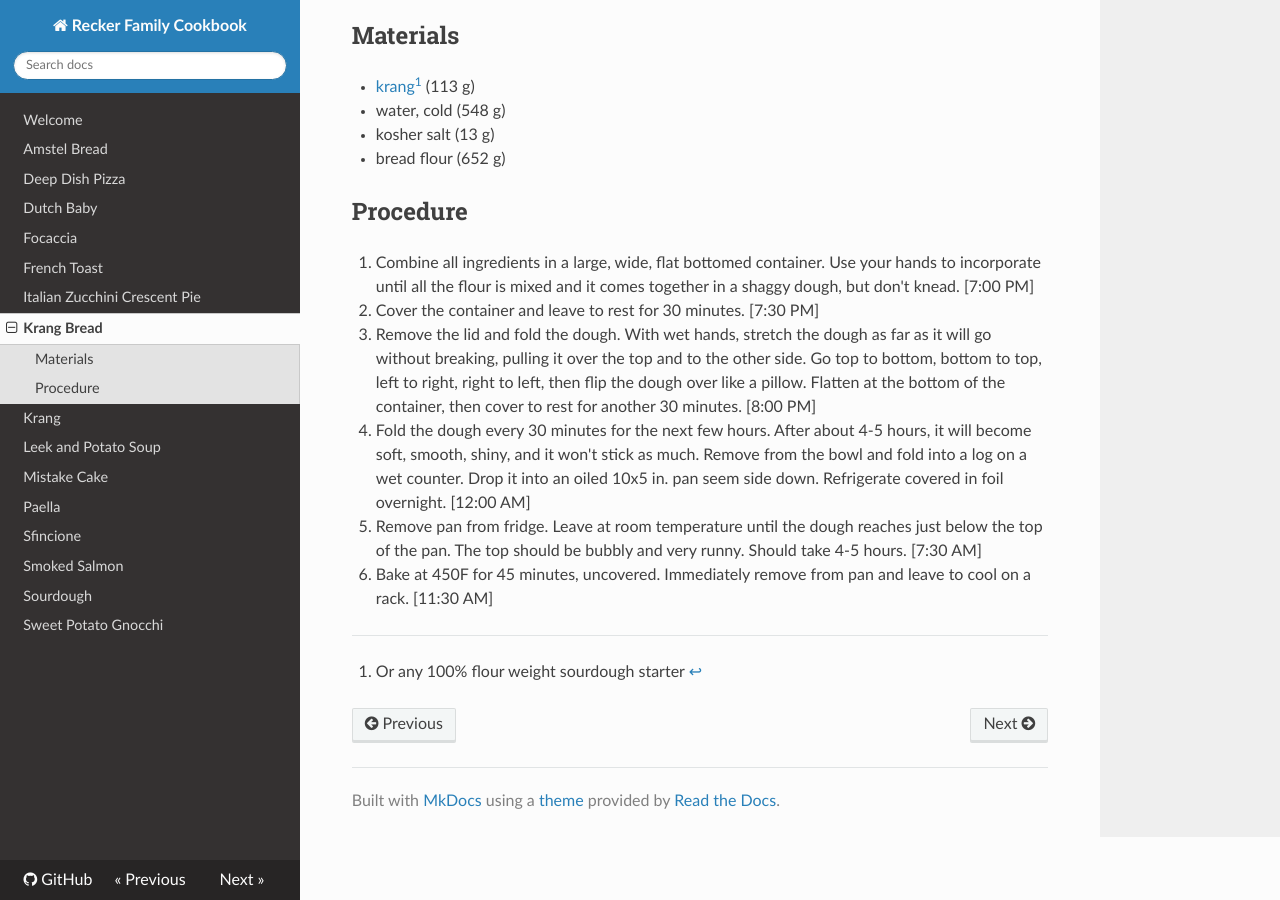
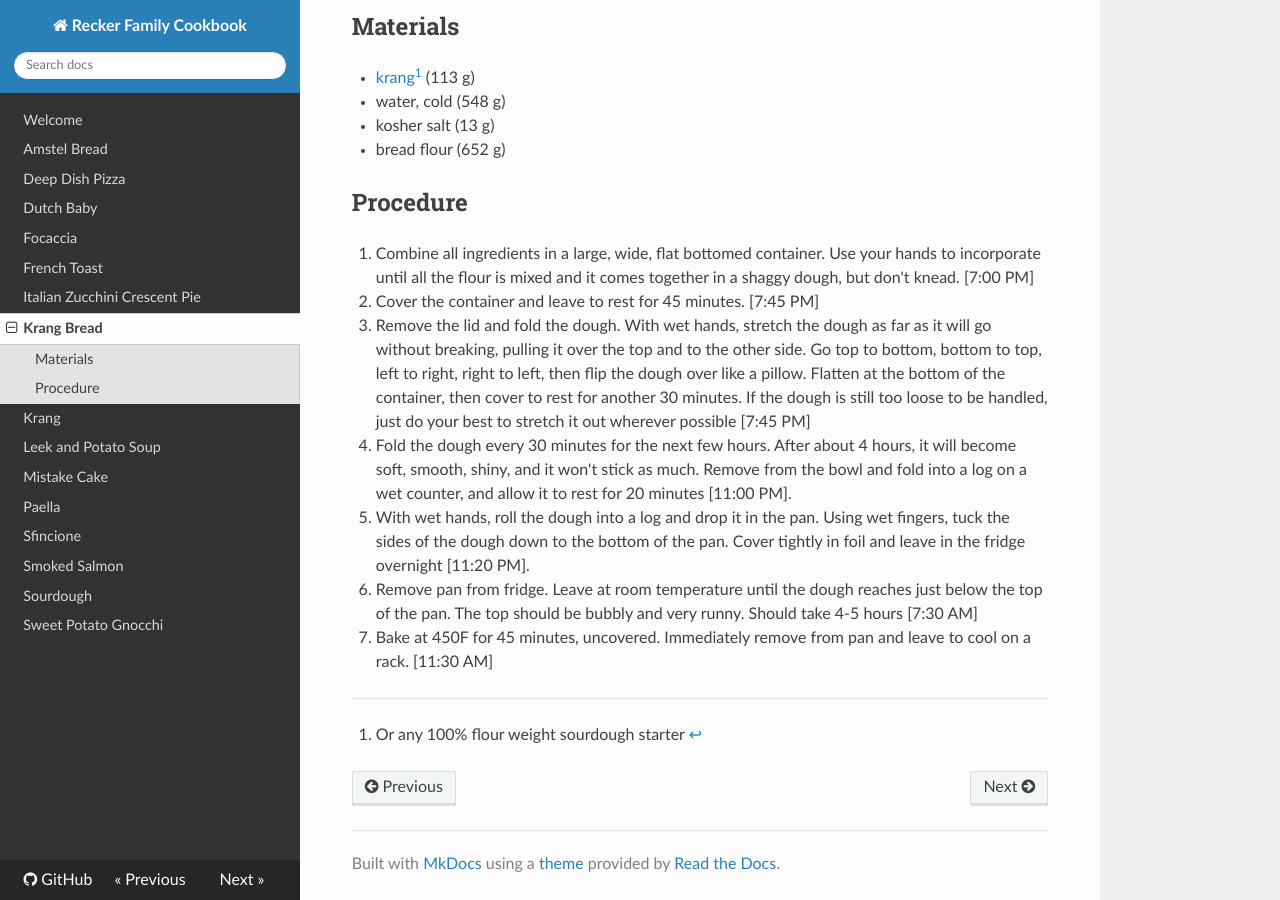
Before and after one commit to arecker/cookbook, an MkDocs documentation site: the page built from recipes/krang-bread.md, in a window 1280 px wide and 900 px high, scrolled down 2143 px. Built offline with MkDocs 1.6.1, drawn with Linux system fonts in a browser that asks for light colours; nearby versions of some CDN libraries.

Commit message:
Krang bread: new picture & touchups

```diff
--- a/recipes/krang-bread.md
+++ b/recipes/krang-bread.md
@@ -26,26 +26,31 @@ butter.
    Use your hands to incorporate until all the flour is mixed and it
    comes together in a shaggy dough, but don't knead.  [7:00 PM]
 
-2. Cover the container and leave to rest for 30 minutes. [7:30 PM]
+2. Cover the container and leave to rest for 45 minutes. [7:45 PM]
 
 3. Remove the lid and fold the dough.  With wet hands, stretch the
    dough as far as it will go without breaking, pulling it over the
    top and to the other side.  Go top to bottom, bottom to top, left
    to right, right to left, then flip the dough over like a pillow.
    Flatten at the bottom of the container, then cover to rest for
-   another 30 minutes. [8:00 PM]
+   another 30 minutes. If the dough is still too loose to be handled,
+   just do your best to stretch it out wherever possible [7:45 PM]
 
 4. Fold the dough every 30 minutes for the next few hours.  After
-   about 4-5 hours, it will become soft, smooth, shiny, and it won't
+   about 4 hours, it will become soft, smooth, shiny, and it won't
    stick as much.  Remove from the bowl and fold into a log on a wet
-   counter.  Drop it into an oiled 10x5 in. pan seem side down.
-   Refrigerate covered in foil overnight. [12:00 AM]
+   counter, and allow it to rest for 20 minutes [11:00 PM].
 
-5. Remove pan from fridge.  Leave at room temperature until the dough
+6. With wet hands, roll the dough into a log and drop it in the pan.
+   Using wet fingers, tuck the sides of the dough down to the bottom
+   of the pan.  Cover tightly in foil and leave in the fridge
+   overnight [11:20 PM].
+
+7. Remove pan from fridge.  Leave at room temperature until the dough
    reaches just below the top of the pan.  The top should be bubbly
-   and very runny.  Should take 4-5 hours. [7:30 AM]
+   and very runny.  Should take 4-5 hours [7:30 AM]
 
-6. Bake at 450F for 45 minutes, uncovered.  Immediately remove from
+8. Bake at 450F for 45 minutes, uncovered.  Immediately remove from
    pan and leave to cool on a rack. [11:30 AM]
 
 [krang]: krang.md
```
Also changed, not shown: recipes/images/krang-bread.jpg.
